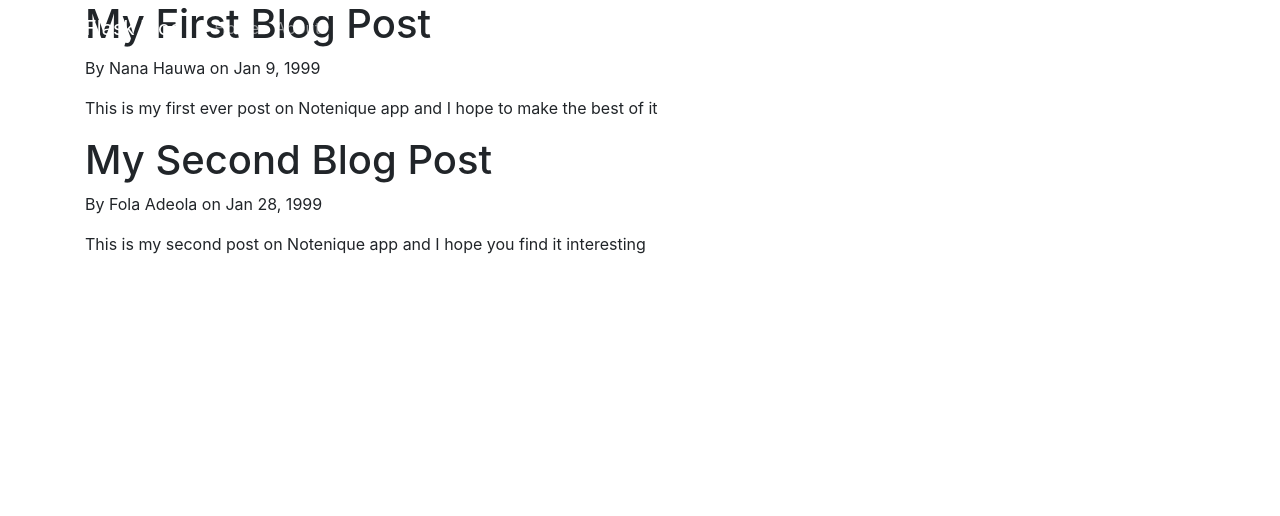
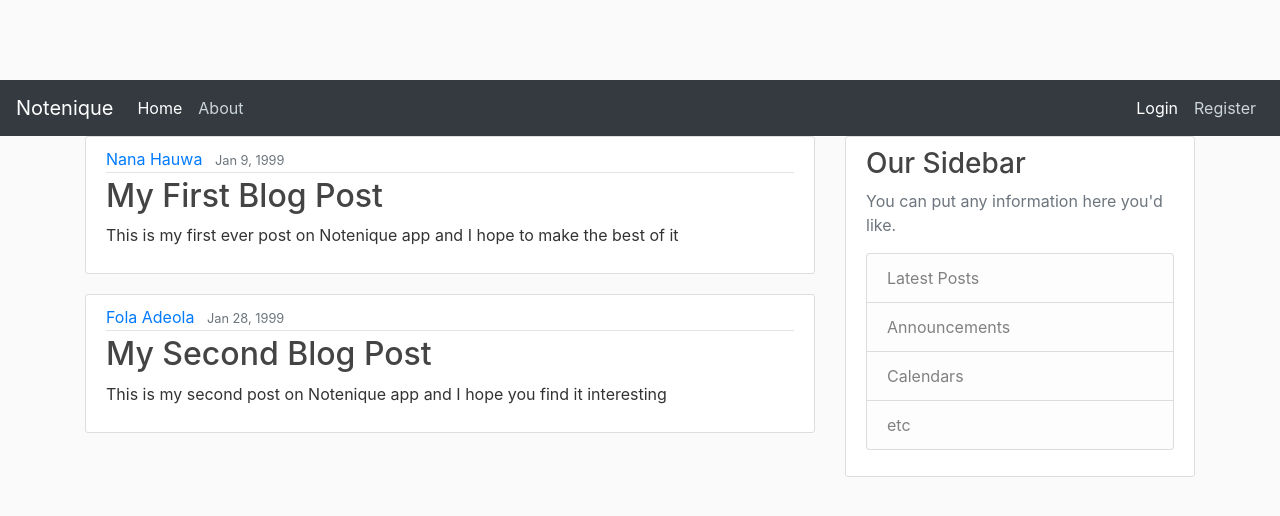
Before and after one commit to Haweanah/notenique, a Flask app: page / in a window 1280 px wide. Shown: the top 516 px of the page. Run offline with Flask 3, Linux system fonts and the light colour scheme; some libraries are stand-ins or nearby versions.

Commit message:
adjusts navigation bar

```diff
--- a/notenique.py
+++ b/notenique.py
@@ -1,4 +1,4 @@
-from flask import Flask, render_template
+from flask import Flask, render_template, url_for
 
 app = Flask(__name__)
 
--- a/templates/home.html
+++ b/templates/home.html
@@ -1,8 +1,15 @@
 {% extends "layout.html" %}
 {% block content %}
     {% for post in posts %}
-        <h1>{{ post.title}}</h1>
-        <p>By {{ post.author}} on {{ post.date_posted }}</p>
-        <p>{{ post.content }}</p>
+        <article class="media content-section">
+          <div class="media-body">
+            <div class="article-metadata">
+              <a class="mr-2" href="#">{{ post.author }}</a>
+              <small class="text-muted">{{ post.date_posted }}</small>
+            </div>
+            <h2><a class="article-title" href="#">{{ post.title }}</a></h2>
+            <p class="article-content">{{ post.content }}</p>
+          </div>
+        </article>
     {% endfor %}
 {% endblock content %}
--- a/templates/layout.html
+++ b/templates/layout.html
@@ -1,49 +1,75 @@
 <!DOCTYPE html>
-<html lang="en">
+<html>
 <head>
     <!-- Required meta tags -->
     <meta charset="utf-8">
     <meta name="viewport" content="width=device-width, initial-scale=1, shrink-to-fit=no">
 
     <!-- Bootstrap CSS -->
-<link rel="stylesheet" href="https://cdn.jsdelivr.net/npm/bootstrap@4.4.1/dist/css/bootstrap.min.css" integrity="sha384-Vkoo8x4CGsO3+Hhxv8T/Q5PaXtkKtu6ug5TOeNV6gBiFeWPGFN9MuhOf23Q9Ifjh" crossorigin="anonymous">
+    <link rel="stylesheet" href="https://maxcdn.bootstrapcdn.com/bootstrap/4.0.0/css/bootstrap.min.css" integrity="sha384-Gn5384xqQ1aoWXA+058RXPxPg6fy4IWvTNh0E263XmFcJlSAwiGgFAW/dAiS6JXm" crossorigin="anonymous">
+
+    <link rel="stylesheet" type="text/css" href="{{ url_for('static', filename='main.css') }}">
+
     {% if title %}
-        <title>Notenique - {{  title  }}</title>
+        <title>Flask Blog - {{ title }}</title>
     {% else %}
-        <title>Notenique</title>
+        <title>Flask Blog</title>
     {% endif %}
-
 </head>
 <body>
     <header class="site-header">
-        <nav class="navbar navbar-expand-md navbar-dark bg-steel fixed-top">
-          <div class="container">
-            <a class="navbar-brand mr-4" href="/">Flask Blog</a>
-            <button class="navbar-toggler" type="button" data-toggle="collapse" data-target="#navbarToggle" aria-controls="navbarToggle" aria-expanded="false" aria-label="Toggle navigation">
+      <nav class="navbar navbar-expand-md navbar-dark bg-dark">
+          <a class="navbar-brand"  href="/">Notenique</a>
+          <button class="navbar-toggler" type="button" data-toggle="collapse" data-target="#navbarSupportedContent" aria-controls="navbarSupportedContent" aria-expanded="false" aria-label="Toggle navigation">
             <span class="navbar-toggler-icon"></span>
           </button>
           <div class="collapse navbar-collapse" id="navbarToggle">
-              <div class="navbar-nav mr-auto">
+            <ul class="navbar-nav mr-auto">
+                <li class="nav-item active">
                     <a class="nav-item nav-link" href="/">Home</a>
+                </li>
+                <li class="nav-item">
                     <a class="nav-item nav-link" href="/about">About</a>
+                </li>
+            </ul>
+            <!-- Navbar Right Side -->
+            <ul class="navbar-nav">
+                <li class="nav-item active">
+                    <a class="nav-item nav-link" href="/login">Login</a>
+                </li>
+                <li class="nav-item">
+                    <a class="nav-item nav-link" href="/register">Register</a>
+                </li>
+              </ul>
             </div>
-              <!-- Navbar Right Side -->
-              <div class="navbar-nav">
-                <a class="nav-item nav-link" href="/login">Login</a>
-                <a class="nav-item nav-link" href="/register">Register</a>
+          </nav>
+    </header>
+    <main role="main" class="container">
+      <div class="row">
+        <div class="col-md-8">
+          {% block content %}{% endblock %}
+        </div>
+        <div class="col-md-4">
+          <div class="content-section">
+            <h3>Our Sidebar</h3>
+            <p class='text-muted'>You can put any information here you'd like.
+              <ul class="list-group">
+                <li class="list-group-item list-group-item-light">Latest Posts</li>
+                <li class="list-group-item list-group-item-light">Announcements</li>
+                <li class="list-group-item list-group-item-light">Calendars</li>
+                <li class="list-group-item list-group-item-light">etc</li>
+              </ul>
+            </p>
           </div>
         </div>
       </div>
-        </nav>
-    </header>
-    <div class="container">
-     {% block content %} {% endblock %}
-    </div>
+    </main>
+
+
     <!-- Optional JavaScript -->
     <!-- jQuery first, then Popper.js, then Bootstrap JS -->
-    <script src="https://code.jquery.com/jquery-3.4.1.slim.min.js" integrity="sha384-J6qa4849blE2+poT4WnyKhv5vZF5SrPo0iEjwBvKU7imGFAV0wwj1yYfoRSJoZ+n" crossorigin="anonymous"></script>
-    <script src="https://cdn.jsdelivr.net/npm/popper.js@1.16.0/dist/umd/popper.min.js" integrity="sha384-Q6E9RHvbIyZFJoft+2mJbHaEWldlvI9IOYy5n3zV9zzTtmI3UksdQRVvoxMfooAo" crossorigin="anonymous"></script>
-    <script src="https://cdn.jsdelivr.net/npm/bootstrap@4.4.1/dist/js/bootstrap.min.js" integrity="sha384-wfSDF2E50Y2D1uUdj0O3uMBJnjuUD4Ih7YwaYd1iqfktj0Uod8GCExl3Og8ifwB6" crossorigin="anonymous"></script>
-
+    <script src="https://code.jquery.com/jquery-3.2.1.slim.min.js" integrity="sha384-KJ3o2DKtIkvYIK3UENzmM7KCkRr/rE9/Qpg6aAZGJwFDMVNA/GpGFF93hXpG5KkN" crossorigin="anonymous"></script>
+    <script src="https://cdnjs.cloudflare.com/ajax/libs/popper.js/1.12.9/umd/popper.min.js" integrity="sha384-ApNbgh9B+Y1QKtv3Rn7W3mgPxhU9K/ScQsAP7hUibX39j7fakFPskvXusvfa0b4Q" crossorigin="anonymous"></script>
+    <script src="https://maxcdn.bootstrapcdn.com/bootstrap/4.0.0/js/bootstrap.min.js" integrity="sha384-JZR6Spejh4U02d8jOt6vLEHfe/JQGiRRSQQxSfFWpi1MquVdAyjUar5+76PVCmYl" crossorigin="anonymous"></script>
 </body>
 </html>
--- /dev/null
+++ b/templates/static/main.css
@@ -0,0 +1,80 @@
+body {
+    background: #fafafa;
+    color: #333333;
+    margin-top: 5rem;
+  }
+
+  h1, h2, h3, h4, h5, h6 {
+    color: #444444;
+  }
+
+  .bg-steel {
+    background-color: #5f788a;
+  }
+
+  .site-header .navbar-nav .nav-link {
+    color: #cbd5db;
+  }
+
+  .site-header .navbar-nav .nav-link:hover {
+    color: #ffffff;
+  }
+
+  .site-header .navbar-nav .nav-link.active {
+    font-weight: 500;
+  }
+
+  .content-section {
+    background: #ffffff;
+    padding: 10px 20px;
+    border: 1px solid #dddddd;
+    border-radius: 3px;
+    margin-bottom: 20px;
+  }
+
+  .article-title {
+    color: #444444;
+  }
+
+  a.article-title:hover {
+    color: #428bca;
+    text-decoration: none;
+  }
+
+  .article-content {
+    white-space: pre-line;
+  }
+
+  .article-img {
+    height: 65px;
+    width: 65px;
+    margin-right: 16px;
+  }
+
+  .article-metadata {
+    padding-bottom: 1px;
+    margin-bottom: 4px;
+    border-bottom: 1px solid #e3e3e3
+  }
+
+  .article-metadata a:hover {
+    color: #333;
+    text-decoration: none;
+  }
+
+  .article-svg {
+    width: 25px;
+    height: 25px;
+    vertical-align: middle;
+  }
+
+  .account-img {
+    height: 125px;
+    width: 125px;
+    margin-right: 20px;
+    margin-bottom: 16px;
+  }
+
+  .account-heading {
+    font-size: 2.5rem;
+  }
```
Lines whose indentation alone changed are shown as unchanged.
